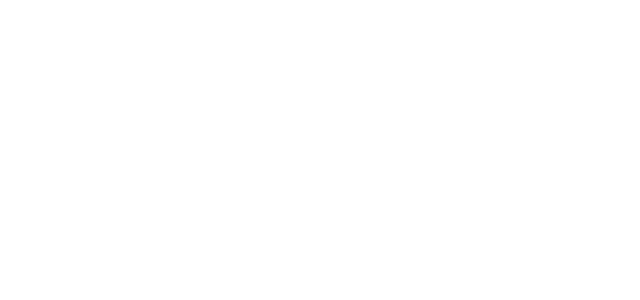
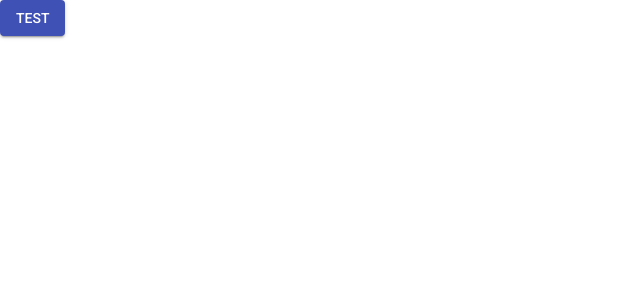
Before and after one commit to robin8a/dashboardWorld, an Angular app: page / in a window 1280 px wide. Shown: the top 300 px of the page, without its empty margins (0-640 px from the left). Built offline with nearby package versions, Linux system fonts and the light colour scheme.

Commit message:
Solved Ivy problem with Material

```diff
--- a/src/app/app.component.html
+++ b/src/app/app.component.html
@@ -1,2 +1,4 @@
 
 <router-outlet></router-outlet>
+
+<button button mat-raised-button color="primary">TEST</button>
--- a/tsconfig.app.json
+++ b/tsconfig.app.json
@@ -10,5 +10,8 @@
   ],
   "include": [
     "src/**/*.d.ts"
-  ]
+  ],
+  "angularCompilerOptions": {
+    "enableIvy": false
+  }
 }
```
Also changed, not shown: 2 other files (tests, documents, lock files or other folders).
